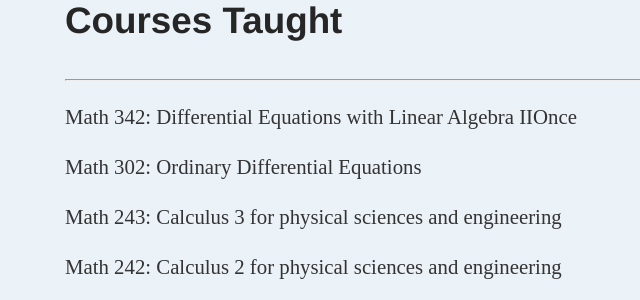
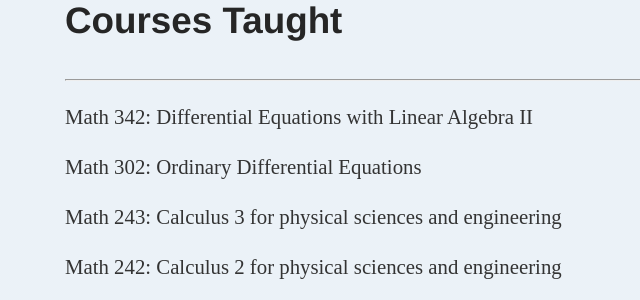
Before and after one commit to dhayes95/dhayes95.github.io, a Jekyll site: the page built from teaching/index.html, in a window 1280 px wide. Shown: the part 340-640 px from the top of the page, without its empty margins (127-767 px from the left). Built offline with Jekyll 4.4.1, drawn with Linux system fonts in a browser that asks for light colours.

Commit message:
Update index.html

```diff
--- a/teaching/index.html
+++ b/teaching/index.html
@@ -13,7 +13,7 @@ title: Teaching
 			</p>
 			<h3>Courses Taught</h3>
 			<hr>
-				<p><span>Math 342: Differential Equations with Linear Algebra II</span><span>Once</span> </p>
+				<p>Math 342: Differential Equations with Linear Algebra II </p>
 				<p>Math 302: Ordinary Differential Equations</p>
 				<p>Math 243: Calculus 3 for physical sciences and engineering</p>
 				<p>Math 242: Calculus 2 for physical sciences and engineering</p>
```
